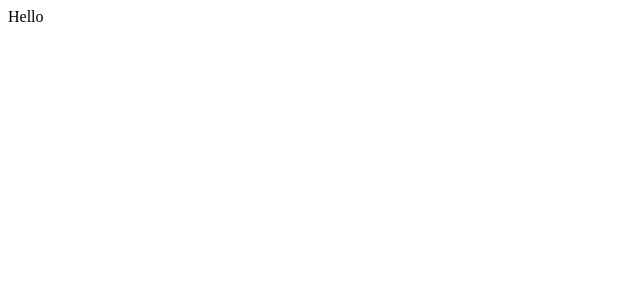
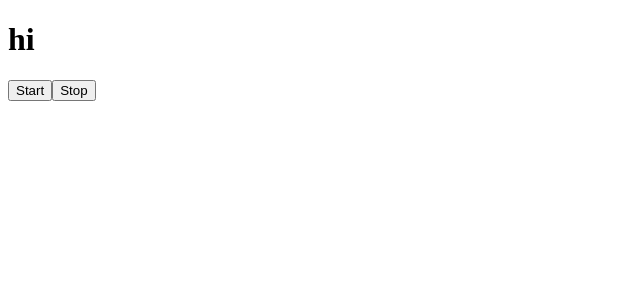
Before and after one commit to NureddinFarzaliyev/verbal-chatbot, a React (Vite) app: page / in a window 1280 px wide. Shown: the top 300 px of the page, without its empty margins (0-640 px from the left). Built offline with nearby package versions, Linux system fonts and the light colour scheme.

Commit message:
speech recognition demo

```diff
--- a/src/App.jsx
+++ b/src/App.jsx
@@ -1,14 +1,13 @@
 import React, { useEffect } from 'react';
 
+
+import SpeechRecognition from './components/speechRecognition';
+
 function App() {
-  useEffect(() => {
-    console.log('useffect')
-  }, []);
-
   return (
-    <>
-    <div>Hello</div>
-    </>
+    <div>
+      <SpeechRecognition/>
+    </div>
   );
 }
 
--- /dev/null
+++ b/src/components/speechRecognition.jsx
@@ -0,0 +1,49 @@
+import React, { useState, useEffect } from 'react'
+
+let recognition = null;
+
+const SpeechRecognition = () => {
+    const [prompt, setPrompt] = useState('');
+    const [isListening, setIsListening] = useState(false)
+
+    const handleStart = () => {
+        if(!isListening) {
+            recognition = new window.webkitSpeechRecognition();
+
+            // recognition.continuous = true;
+            recognition.interimResults = true;
+            recognition.lang = 'en-US';
+
+            recognition.onresult = (event) => {
+                const result = event.results[event.results.length - 1];
+                const speech = result[0].transcript;
+                setPrompt(speech);
+            };
+
+            recognition.start();
+            setIsListening(true);
+        }
+    }
+
+    const handleStop = () => {
+        if (isListening && recognition) {
+          recognition.stop();
+          setIsListening(false);
+        }else{
+            console.log('else happened')
+        }
+
+        console.log(prompt)
+    };
+
+    return (
+        <div>
+            <h1>hi</h1>
+            <button onClick={handleStart}>Start</button>
+            <button onClick={handleStop}>Stop</button>
+            <p>{prompt}</p>
+      </div>
+    )
+}
+
+export default SpeechRecognition
```
